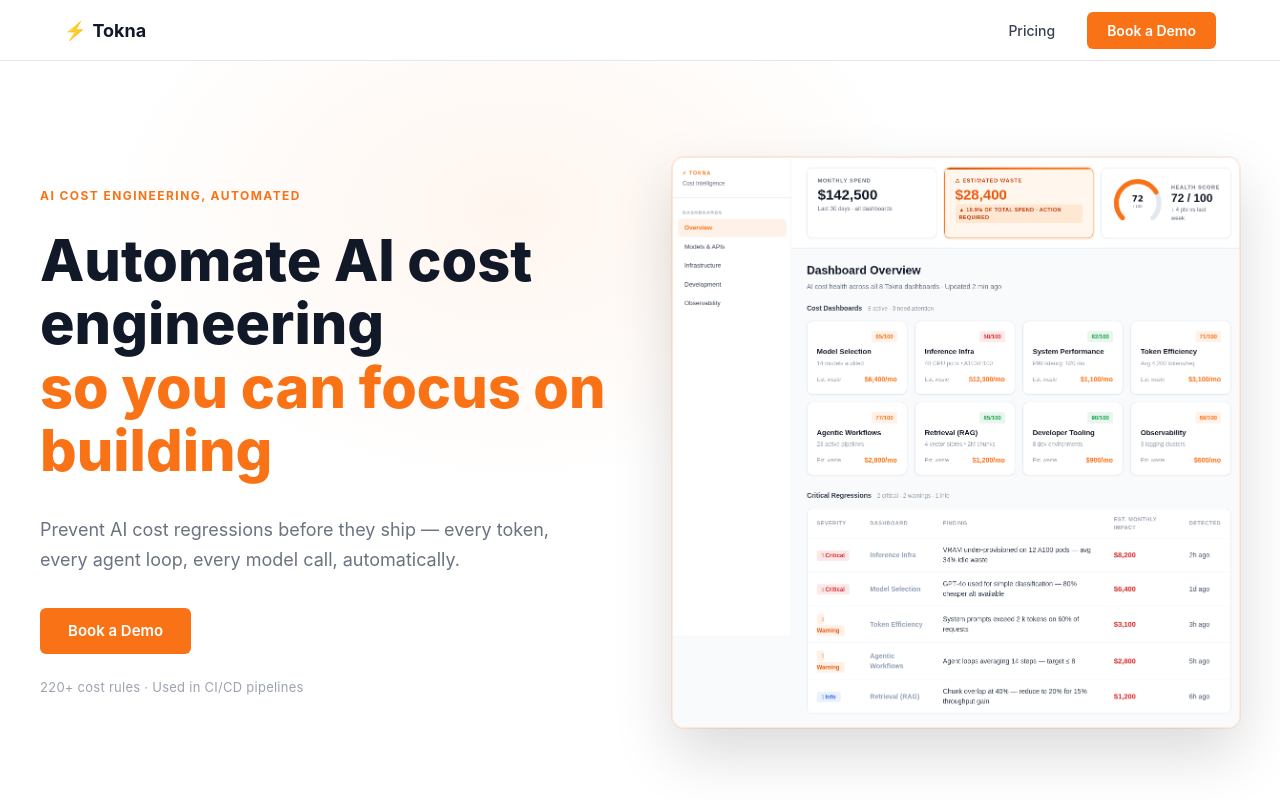
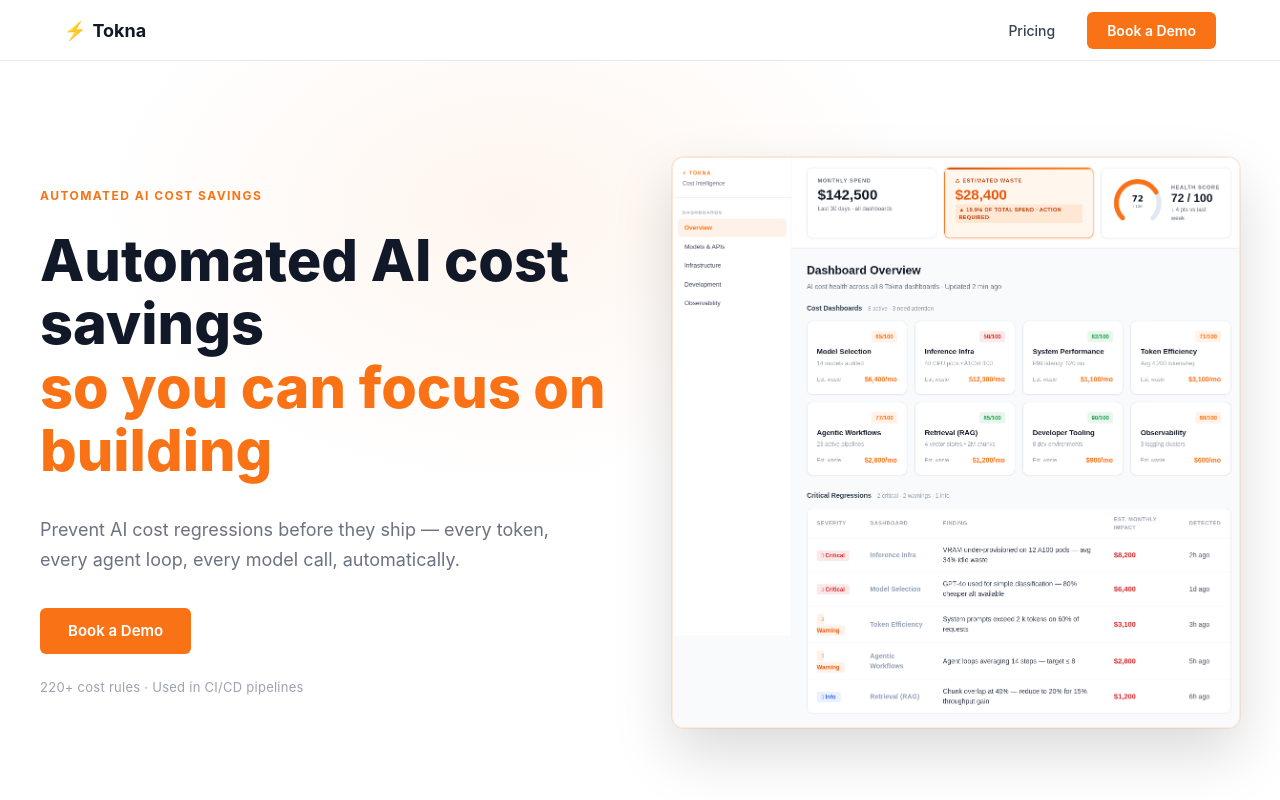
Before and after one commit to nroan117/tokna, a Next.js app in the folder apps/web/: page / in a window 1280 px wide. Shown: the top 800 px of the page. Built offline with nearby package versions, Linux system fonts and the light colour scheme.

Commit message:
marketing: update branding to 'Automated AI Cost Savings'

```diff
--- a/apps/web/app/layout.tsx
+++ b/apps/web/app/layout.tsx
@@ -6,7 +6,7 @@
   alternates: {
     canonical: '/',
   },
-  title: 'Tokna — Automate AI Cost Engineering',
+  title: 'Tokna — Automated AI Cost Savings',
   description: 'Automatically reduce AI cost waste so you can focus on building. Prevent regressions before they ship with CI/CD native guardrails.',
   icons: {
     icon: [
@@ -22,7 +22,7 @@
     ],
   },
   openGraph: {
-    title: 'Tokna — Automate AI Cost Engineering',
+    title: 'Tokna — Automated AI Cost Savings',
     description: 'Automatically reduce AI cost waste so you can focus on building.',
     url: 'https://tokna.ai',
     siteName: 'Tokna',
@@ -31,14 +31,14 @@
         url: 'https://tokna.ai/og-image.png',
         width: 1200,
         height: 630,
-        alt: 'Tokna — Automate AI Cost Engineering',
+        alt: 'Tokna — Automated AI Cost Savings',
       },
     ],
     type: 'website',
   },
   twitter: {
     card: 'summary_large_image',
-    title: 'Tokna — Automate AI Cost Engineering',
+    title: 'Tokna — Automated AI Cost Savings',
     description: 'Automatically reduce AI cost waste so you can focus on building.',
     images: ['https://tokna.ai/og-image.png'],
   },
@@ -56,7 +56,7 @@
         '@type': 'ImageObject',
         url: 'https://tokna.ai/favicon-192.png',
       },
-      description: 'Tokna automates AI cost engineering — preventing LLM cost regressions before they ship with CI/CD native guardrails and 220+ cost rules.',
+      description: 'Tokna provides automated AI cost savings — preventing AI cost regressions before they ship with CI/CD native guardrails and 220+ cost rules.',
       foundingDate: '2026',
       sameAs: [
         'https://github.com/nroan117/tokna',
--- a/apps/web/components/marketing/Approach.tsx
+++ b/apps/web/components/marketing/Approach.tsx
@@ -59,7 +59,7 @@
             margin: '0 0 1rem',
             lineHeight: 1.2,
           }}>
-            AI cost engineering, automated into your<br />development workflow
+            Automated AI cost savings, built into your<br />development workflow
           </h2>
           <p style={{ fontSize: '1.125rem', color: '#6b7280', margin: 0 }}>
             From first commit to production, Tokna meets you wherever you&apos;re building.
--- a/apps/web/components/marketing/Hero.tsx
+++ b/apps/web/components/marketing/Hero.tsx
@@ -40,7 +40,7 @@
             color: '#f97316',
             margin: 0,
           }}>
-            AI Cost Engineering, Automated
+            Automated AI Cost Savings
           </p>
           <h1 style={{
             fontSize: 'clamp(2.5rem, 4.5vw, 3.75rem)',
@@ -49,7 +49,7 @@
             color: '#111827',
             margin: 0,
           }}>
-            Automate AI cost engineering
+            Automated AI cost savings
             <br />
             <span style={{ color: '#f97316' }}>so you can focus on building</span>
           </h1>
@@ -115,7 +115,7 @@
           }}>
             <Image
               src="/dashboard-preview.png"
-              alt="Tokna Dashboard — AI cost engineering automation across 8 verticals"
+              alt="Tokna Dashboard — Automated AI cost savings across 8 verticals"
               width={1200}
               height={1000}
               style={{ width: '100%', height: 'auto', display: 'block' }}
--- a/apps/web/components/marketing/PersonaTabs.tsx
+++ b/apps/web/components/marketing/PersonaTabs.tsx
@@ -61,7 +61,7 @@
             fontSize: 'clamp(1.75rem, 3vw, 2.5rem)', fontWeight: 800, color: '#111827',
             margin: '0 0 1rem', lineHeight: 1.2,
           }}>
-            AI cost engineering that works for everyone
+            Automated AI cost savings that work for everyone
           </h2>
           <p style={{ fontSize: '1.0625rem', color: '#6b7280', margin: 0 }}>
             Whether you&apos;re managing cloud budgets or writing AI code, Tokna meets you
--- a/apps/web/components/marketing/ProductTabs.tsx
+++ b/apps/web/components/marketing/ProductTabs.tsx
@@ -329,7 +329,7 @@
             fontSize: 'clamp(1.75rem, 3vw, 2.5rem)', fontWeight: 800, color: '#111827',
             margin: 0, lineHeight: 1.2,
           }}>
-            Everything you need to automate AI cost engineering
+            Everything you need for automated AI cost savings
           </h2>
         </div>
 
```
